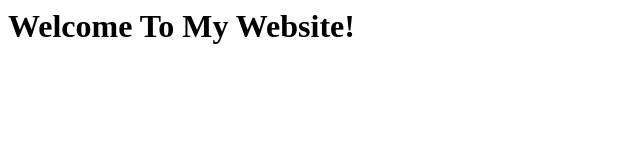
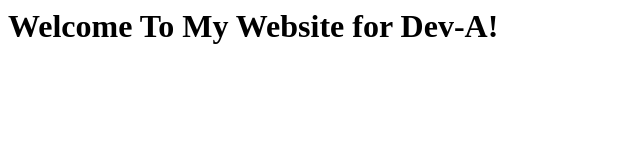
Before and after one commit to Ranoo123/Swami_GIT_Training_Repo, a plain HTML site: page index.html in a window 1280 px wide. Shown: the whole page, without its empty margins (0-640 px from the left). Drawn offline with Linux system fonts and the light colour scheme.

Commit message:
Update index.html

```diff
--- a/index.html
+++ b/index.html
@@ -3,6 +3,6 @@
     <title>My Website</title>
   </head>
   <body>
-    <h1>Welcome To My Website!</h1>
+    <h1>Welcome To My Website for Dev-A!</h1>
   </body>
 </html>
```
